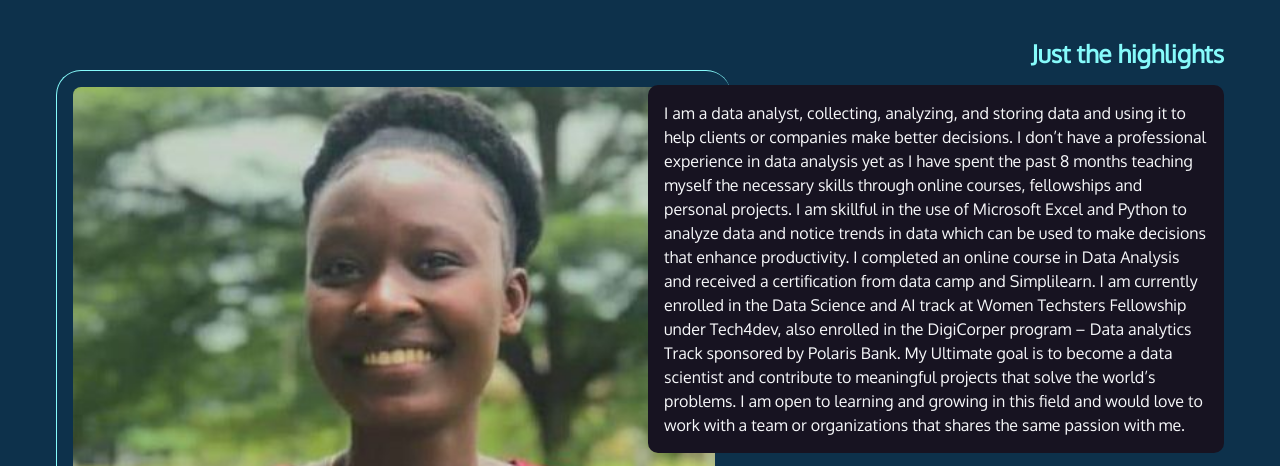
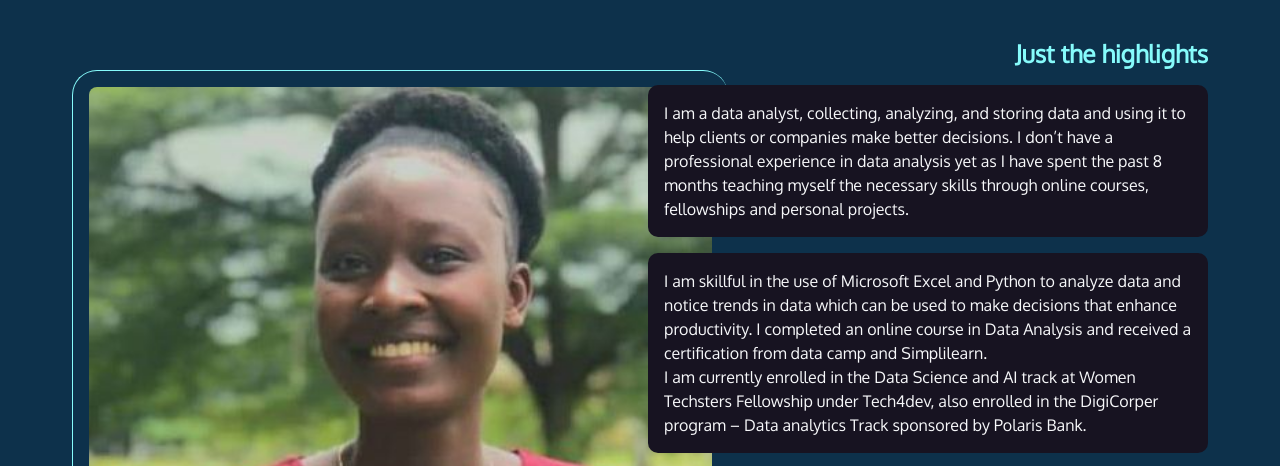
Before and after one commit to dmystical-coder/blessing-portfolio, a plain HTML site: page about.html in a window 1280 px wide. Shown: the part 269-735 px from the top of the page. Drawn offline with Linux system fonts and the light colour scheme; a web font is replaced by a local one.

Commit message:
better look

```diff
--- a/about.html
+++ b/about.html
@@ -64,15 +64,19 @@
               I am a data analyst, collecting, analyzing, and storing data and using it to help clients or companies
               make better decisions. I don’t have a professional experience in data analysis yet as I have spent the
               past 8 months teaching myself the necessary skills through online courses, fellowships and personal
-              projects.
-              I am skillful in the use of Microsoft Excel and Python to analyze data and notice trends in data which can
+              projects. </p>
+
+            <p class="project-description">I am skillful in the use of Microsoft Excel and Python to analyze data and
+              notice trends in data which can
               be used to make decisions that enhance productivity. I completed an online course in Data Analysis and
-              received a certification from data camp and Simplilearn. I am currently enrolled in the Data Science and
+              received a certification from data camp and Simplilearn. <br> I am currently enrolled in the Data Science and
               AI track at Women Techsters Fellowship under Tech4dev, also enrolled in the DigiCorper program – Data
-              analytics Track sponsored by Polaris Bank.
+              analytics Track sponsored by Polaris Bank.</p>
+            <p class="project-description">
               My Ultimate goal is to become a data scientist and contribute to meaningful projects that solve the
               world’s problems. I am open to learning and growing in this field and would love to work with a team or
               organizations that shares the same passion with me.
+            </p>
 
             </p>
             <h4>My Skills:</h4>
--- a/assets/css/main.css
+++ b/assets/css/main.css
@@ -92,7 +92,7 @@ img{
 
 #projects{
   width: 100%;
-  padding: 4rem 1rem;
+  padding: 4rem 0;
 }
 .project-items{
   display: flex;
@@ -189,6 +189,7 @@ img{
   }
   #projects{
     max-width: 1200px;
+    padding: 4rem 2rem;
     margin: 0 auto;
   }
   #projects img{
@@ -300,6 +301,9 @@ nav [class*="fa-"]:hover {
     text-align: left;
     margin-right: auto;
   }
+  #project{
+    padding: 4rem 2rem;
+  }
   .project-card{
     width: 30%;
   }
```
